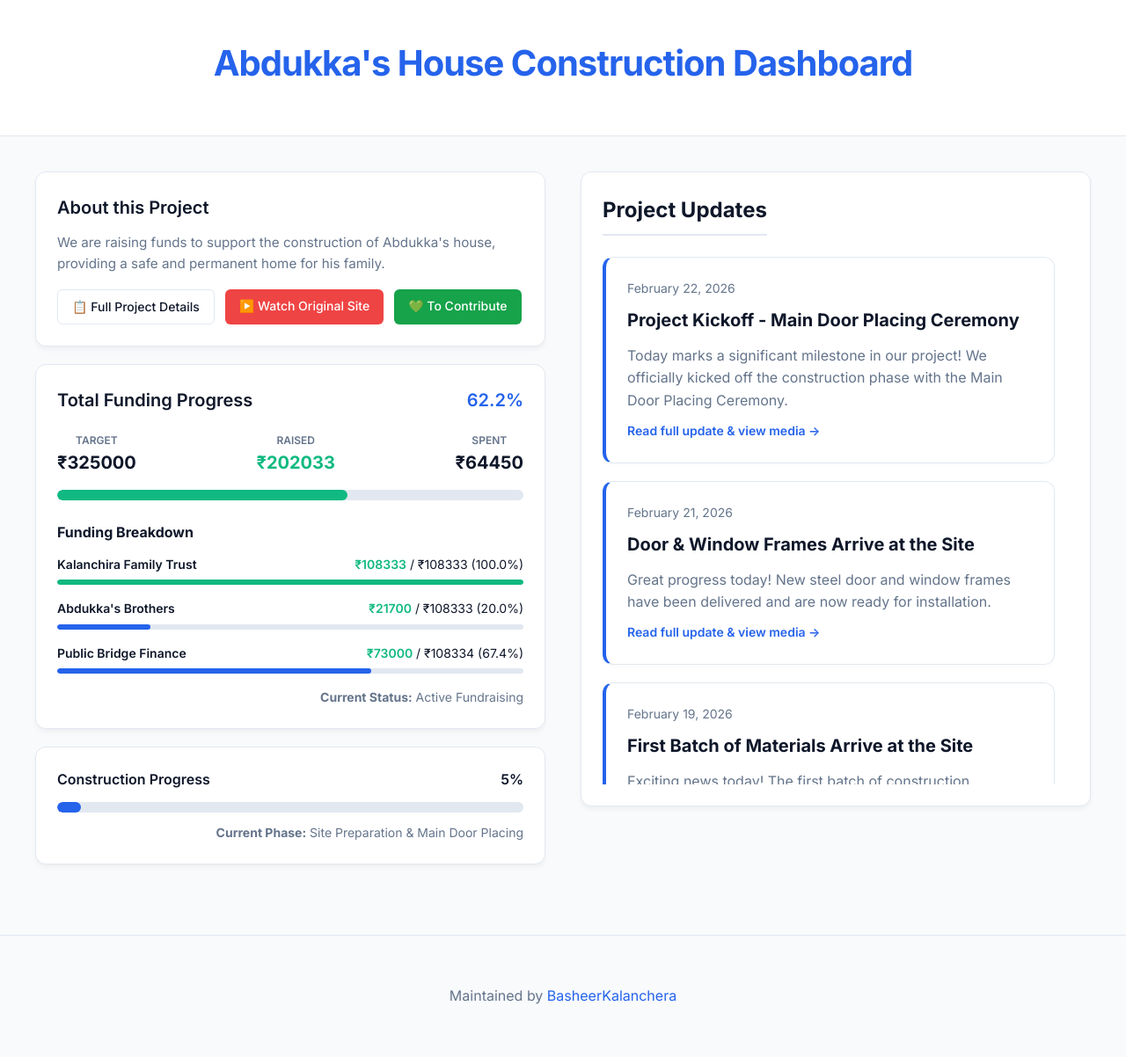
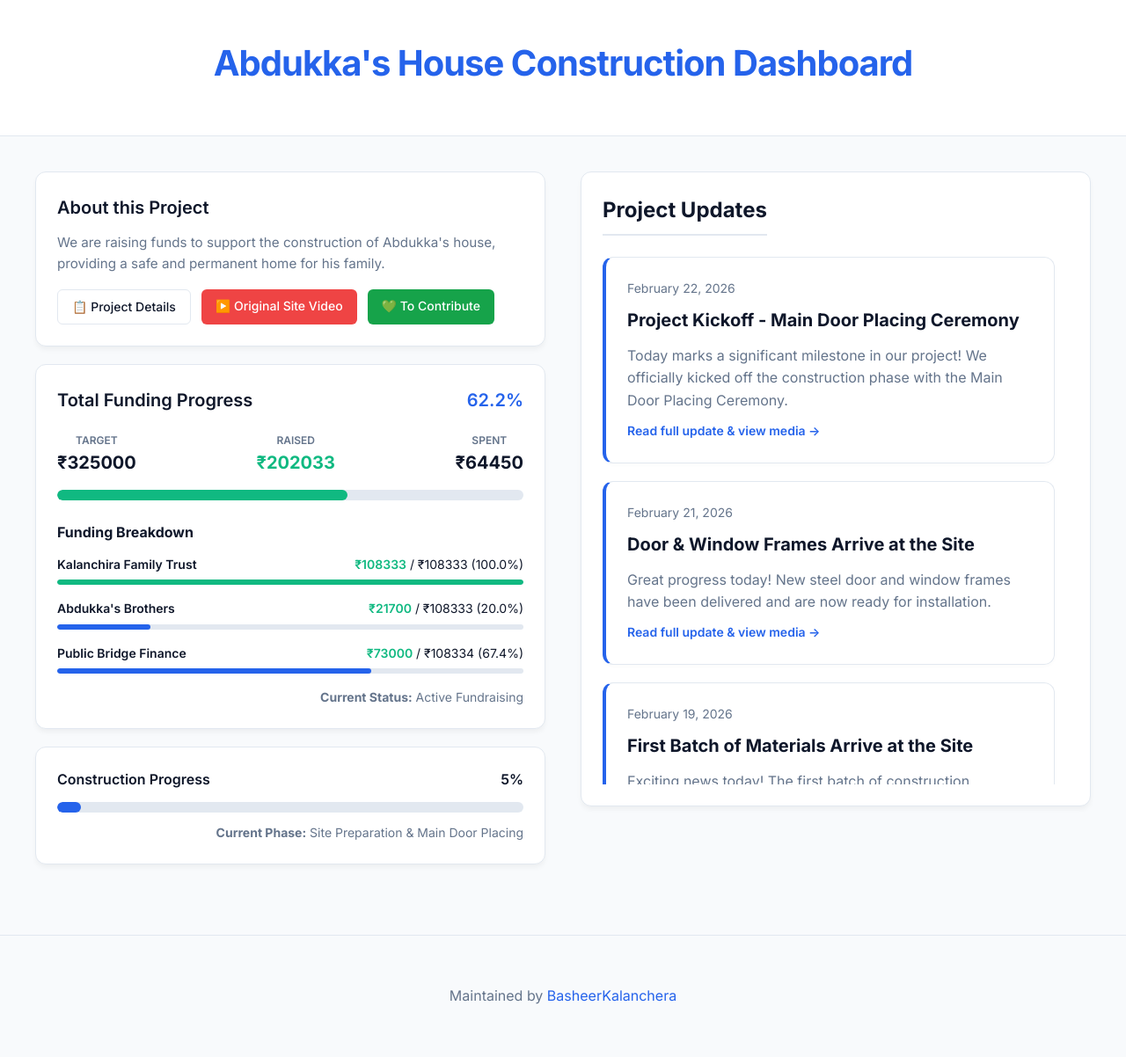
Before and after one commit to BasheerKalanchera/project-amanah, a Jekyll site: the page built from index.html, in a window 1280 px wide. Shown: the whole page at 88% size. Built offline with Jekyll 4.4.1, drawn with Linux system fonts in a browser that asks for light colours.

Commit message:
fix(ui): fix upi font and update about card button labels

```diff
--- a/index.html
+++ b/index.html
@@ -23,13 +23,13 @@ layout: default
                 {% if site.data.about.doc_link %}
                 <a href="{{ site.data.about.doc_link }}" target="_blank"
                     style="display: inline-block; background-color: var(--card-bg); color: var(--text-main); text-decoration: none; font-weight: 500; font-size: 0.875rem; padding: 8px 16px; border: 1px solid var(--border); border-radius: 6px; transition: all 0.2s;">
-                    📋 Full Project Details
+                    📋 Project Details
                 </a>
                 {% endif %}
                 {% if site.data.about.video_link %}
                 <a href="{{ site.data.about.video_link }}" target="_blank"
                     style="display: inline-block; background-color: #ef4444; color: white; text-decoration: none; font-weight: 500; font-size: 0.875rem; padding: 8px 16px; border: none; border-radius: 6px; transition: all 0.2s;">
-                    ▶️ Watch Original Site
+                    ▶️ Original Site Video
                 </a>
                 {% endif %}
                 <a href="{{ '/contribute' | relative_url }}"
```
Also changed, not shown: contribute.md (+2 -2 lines).
